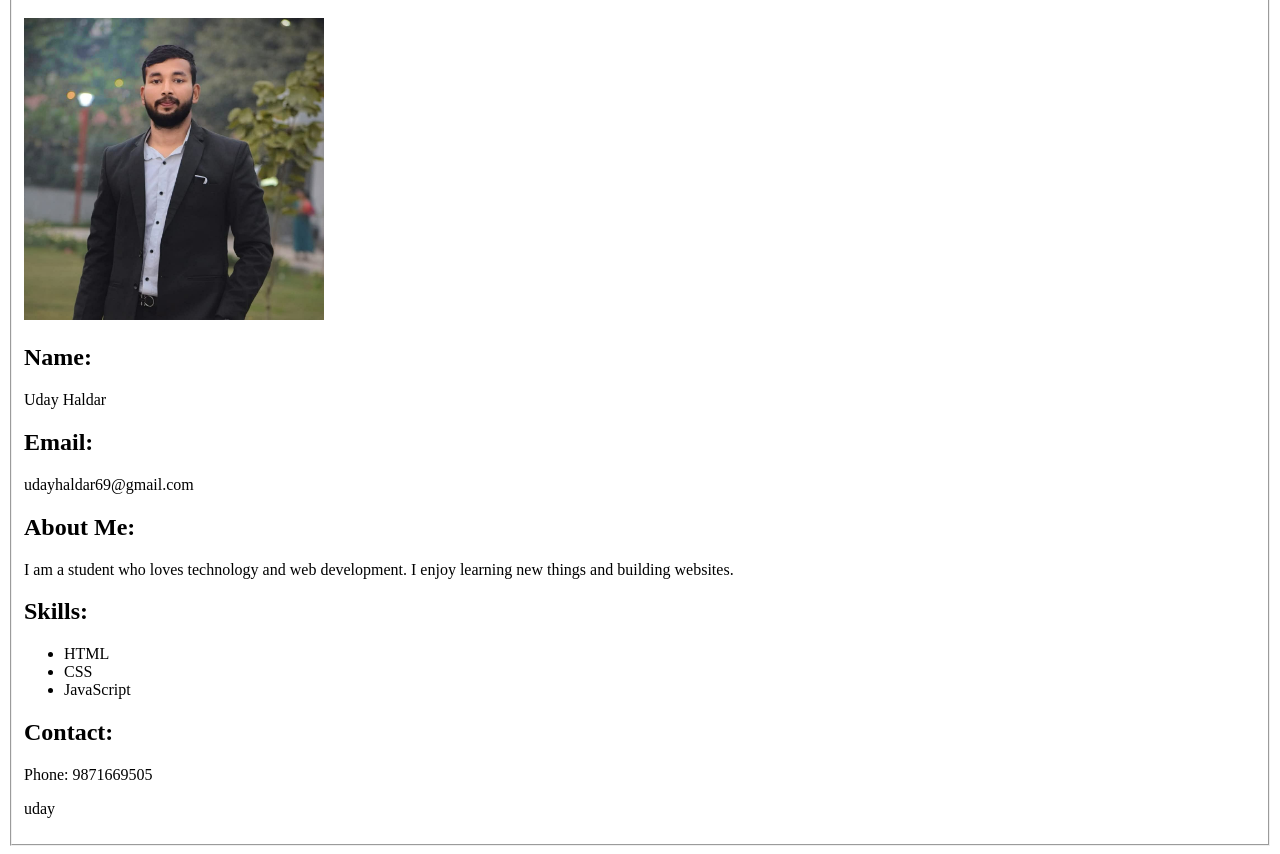
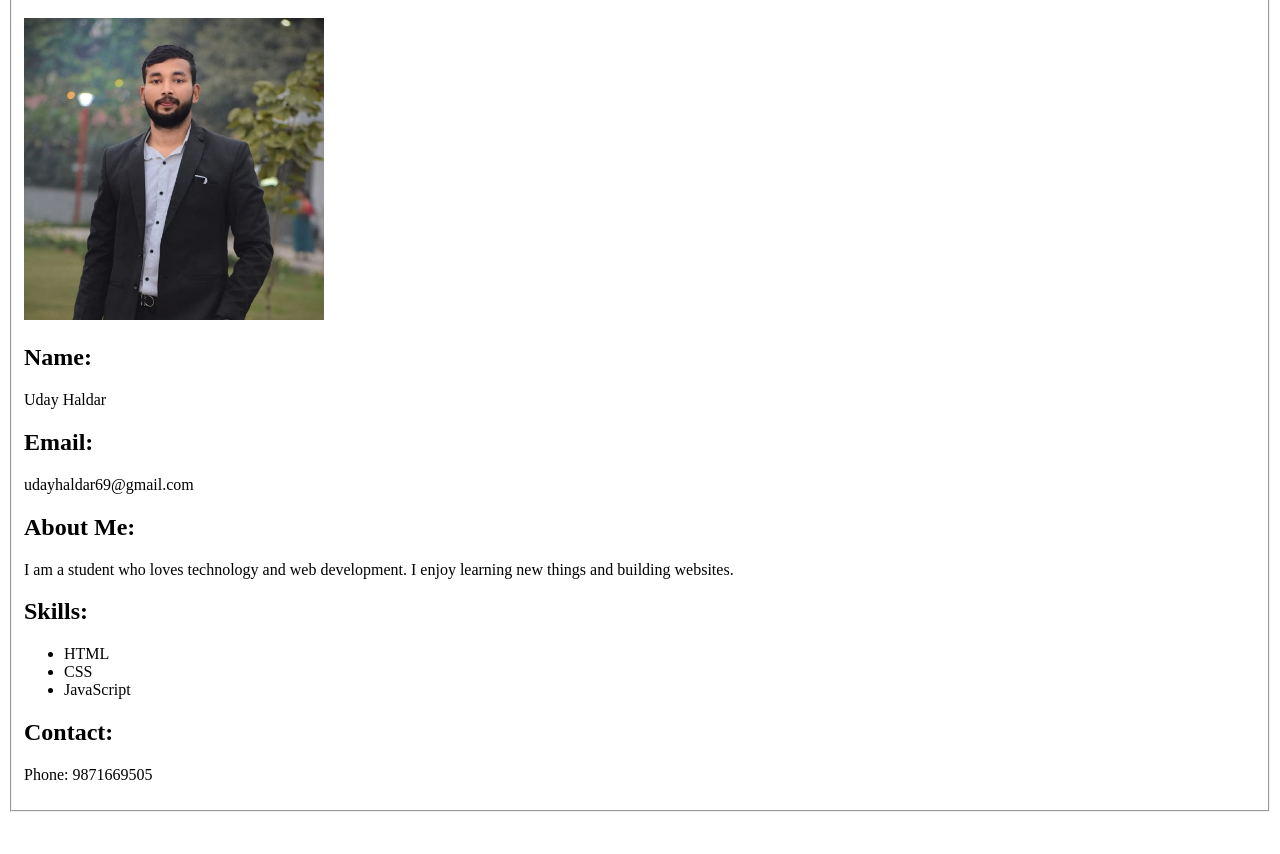
Before and after one commit to UdayHaldar/Uday-Haldar, a plain HTML site: page index.html in a window 1280 px wide. Shown: the part 77-931 px from the top of the page. After the commit the page ends 897 px from the top, so only its background shows below. Drawn offline with Linux system fonts and the light colour scheme.

Commit message:
Update index.html

```diff
--- a/index.html
+++ b/index.html
@@ -30,8 +30,6 @@
   <h2>Contact:</h2>
   <p>Phone: 9871669505</p>
 
-  <p>uday</p>
-
 </body>
 </fieldset>
 </html>
```
